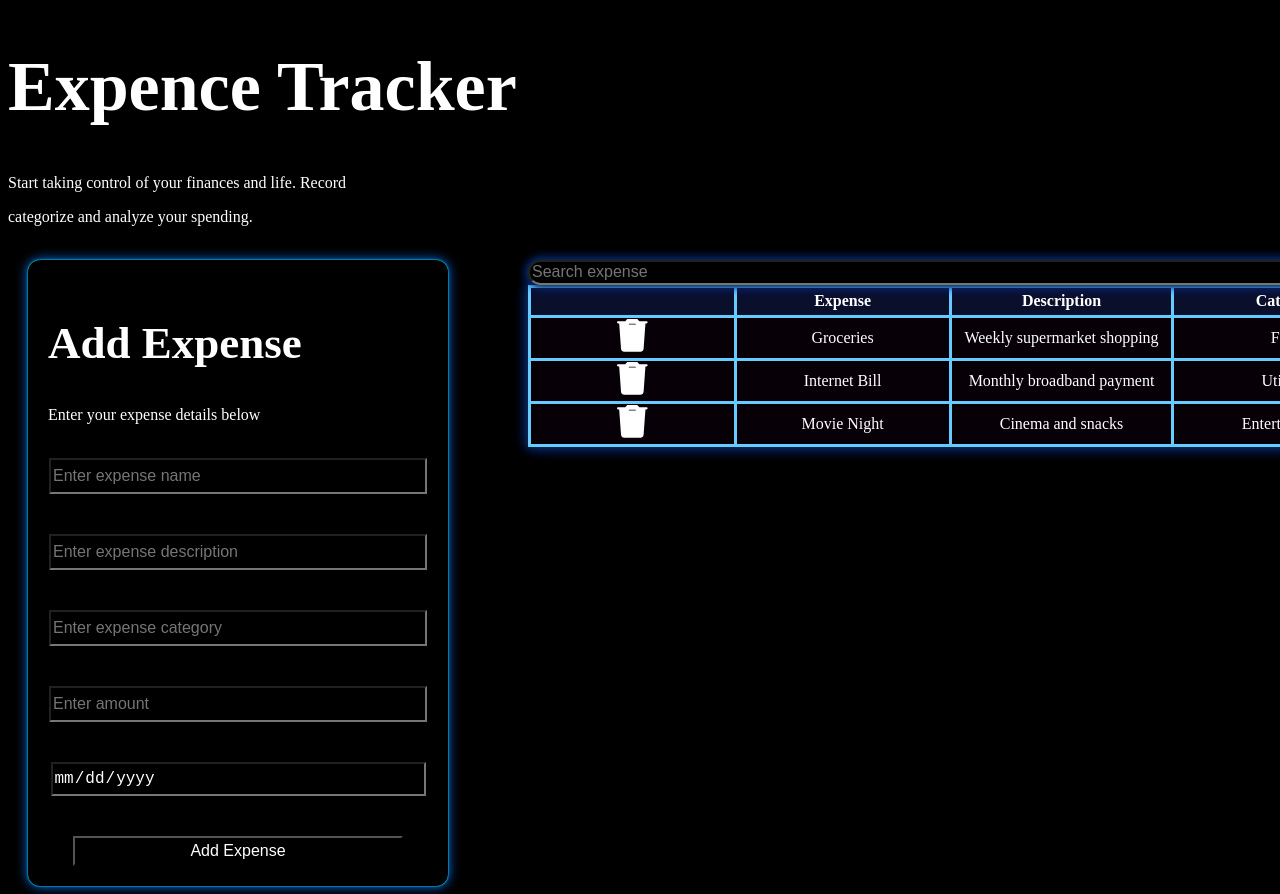
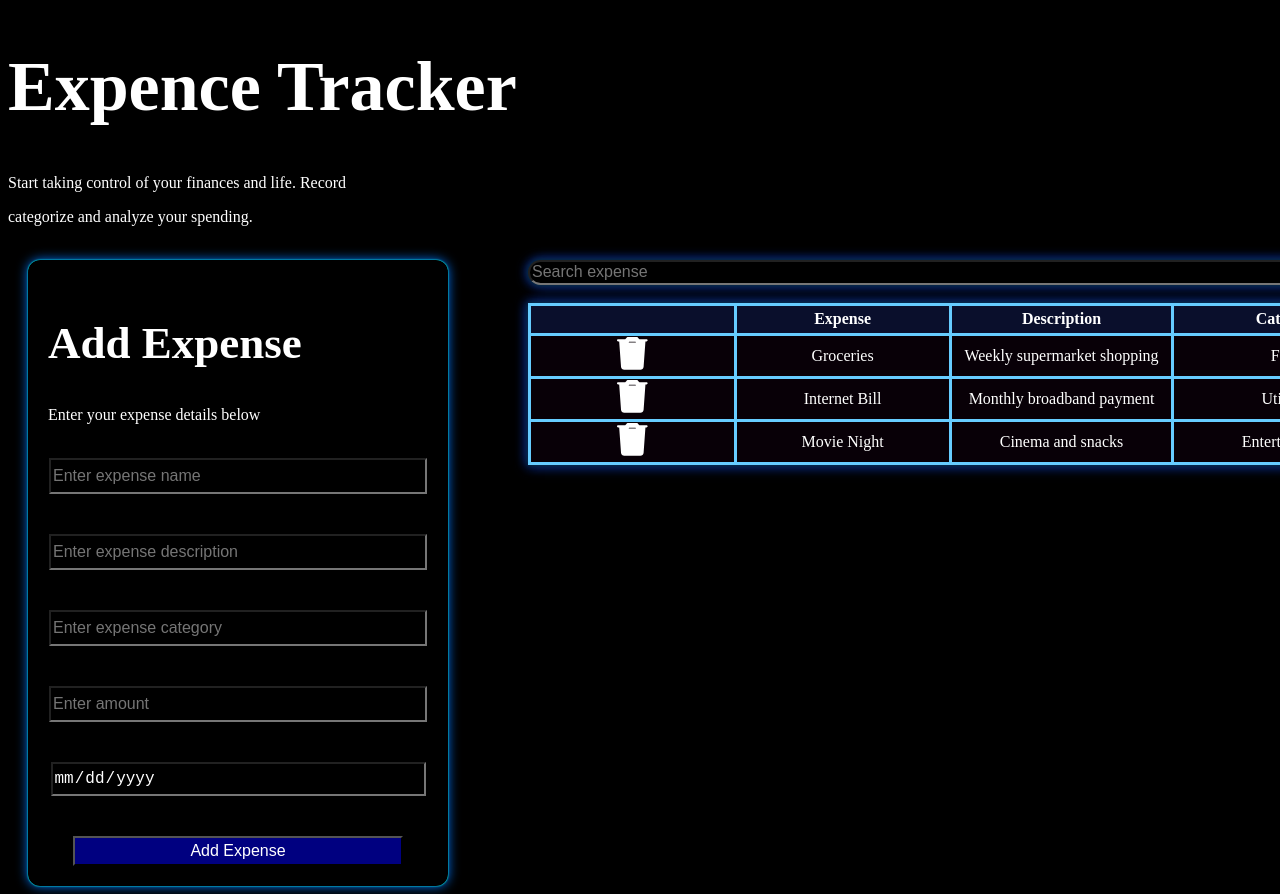
Before and after one commit to LavenderMorara/expense-tracker-codeChallenge, a React (Vite) app: page / in a window 1280 px wide. Shown: the top 894 px of the page. Built offline with nearby package versions, Linux system fonts and the light colour scheme.

Commit message:
edited css

```diff
--- a/src/App.css
+++ b/src/App.css
@@ -98,3 +98,7 @@ input{
   background-color: black;
   color: white;
 }
+
+#submit{
+  background-color: navy;
+}
--- a/src/components/Home.jsx
+++ b/src/components/Home.jsx
@@ -64,6 +64,7 @@ const Home = () => {
         <AddExpenseForm  handleSubmit={handleSubmit} handleChange={handleChange} newExpense={newExpense}/>
         <div id="tableAndSearch">
         <Search searchTerm ={searchTerm}  handleSearchTerm ={handleSearchTerm} handleOnchangeSearch={handleOnchangeSearch}/>
+        <br />
         <ExpenseTable formData={formData} setFormData={setFormData} />
         </div>
     </div>
```
